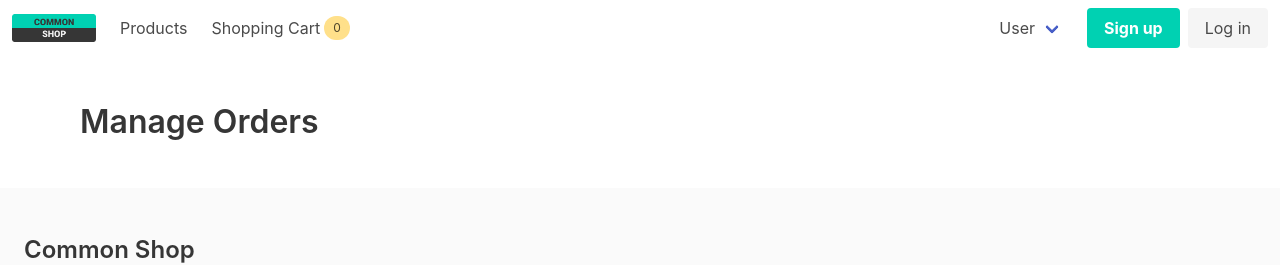
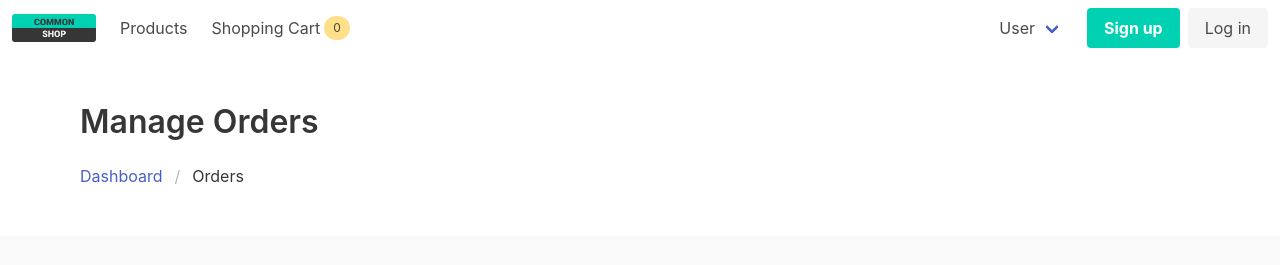
Before and after one commit to weisong0908/common-shop-web-client, a Vue app: page /admin/orders in a window 1280 px wide. Shown: the top 265 px of the page. Built offline with nearby package versions, Linux system fonts and the light colour scheme.

Commit message:
add breadcrumb

```diff
--- /dev/null
+++ b/src/components/Breadcrumb.vue
@@ -0,0 +1,19 @@
+<template>
+  <nav class="breadcrumb" aria-label="breadcrumbs">
+    <ul>
+      <li
+        v-for="link in links"
+        :key="link.name"
+        :class="link.name == currentLinkName ? 'is-active' : ''"
+      >
+        <router-link :to="{ name: link.name }">{{ link.title }}</router-link>
+      </li>
+    </ul>
+  </nav>
+</template>
+
+<script>
+export default {
+  props: ["links", "currentLinkName"]
+};
+</script>
--- a/src/pages/AdminDashboard.vue
+++ b/src/pages/AdminDashboard.vue
@@ -1,5 +1,6 @@
 <template>
   <page title="Administator Dashboard">
+    <breadcrumb :links="links" currentLinkName="adminDashboard"></breadcrumb>
     <p class="title is-size-4 has-text-centered">Overview</p>
     <nav class="level p-3">
       <div class="level-item has-text-centered">
@@ -36,10 +37,17 @@
 
 <script>
 import Page from "../components/Page";
+import Breadcrumb from "../components/Breadcrumb";
 
 export default {
   components: {
-    Page
+    Page,
+    Breadcrumb
+  },
+  data() {
+    return {
+      links: [{ title: "Dashboard", name: "adminDashboard" }]
+    };
   }
 };
 </script>
--- a/src/pages/AdminOrders.vue
+++ b/src/pages/AdminOrders.vue
@@ -1,13 +1,25 @@
 <template>
-  <page title="Manage Orders"> </page>
+  <page title="Manage Orders">
+    <breadcrumb :links="links" currentLinkName="adminOrders"></breadcrumb>
+  </page>
 </template>
 
 <script>
 import Page from "../components/Page";
+import Breadcrumb from "../components/Breadcrumb";
 
 export default {
   components: {
-    Page
+    Page,
+    Breadcrumb
+  },
+  data() {
+    return {
+      links: [
+        { title: "Dashboard", name: "adminDashboard" },
+        { title: "Orders", name: "adminOrders" }
+      ]
+    };
   }
 };
 </script>
--- a/src/pages/AdminProducts.vue
+++ b/src/pages/AdminProducts.vue
@@ -1,5 +1,6 @@
 <template>
   <page title="Manage Products">
+    <breadcrumb :links="links" currentLinkName="adminProducts"></breadcrumb>
     <div class="field">
       <div class="control">
         <button class="button is-primary">New Product</button>
@@ -78,14 +79,20 @@
 
 <script>
 import Page from "../components/Page";
+import Breadcrumb from "../components/Breadcrumb";
 import productService from "../services/productService";
 
 export default {
   components: {
-    Page
+    Page,
+    Breadcrumb
   },
   data() {
     return {
+      links: [
+        { title: "Dashboard", name: "adminDashboard" },
+        { title: "Products", name: "adminProducts" }
+      ],
       products: []
     };
   },
```
